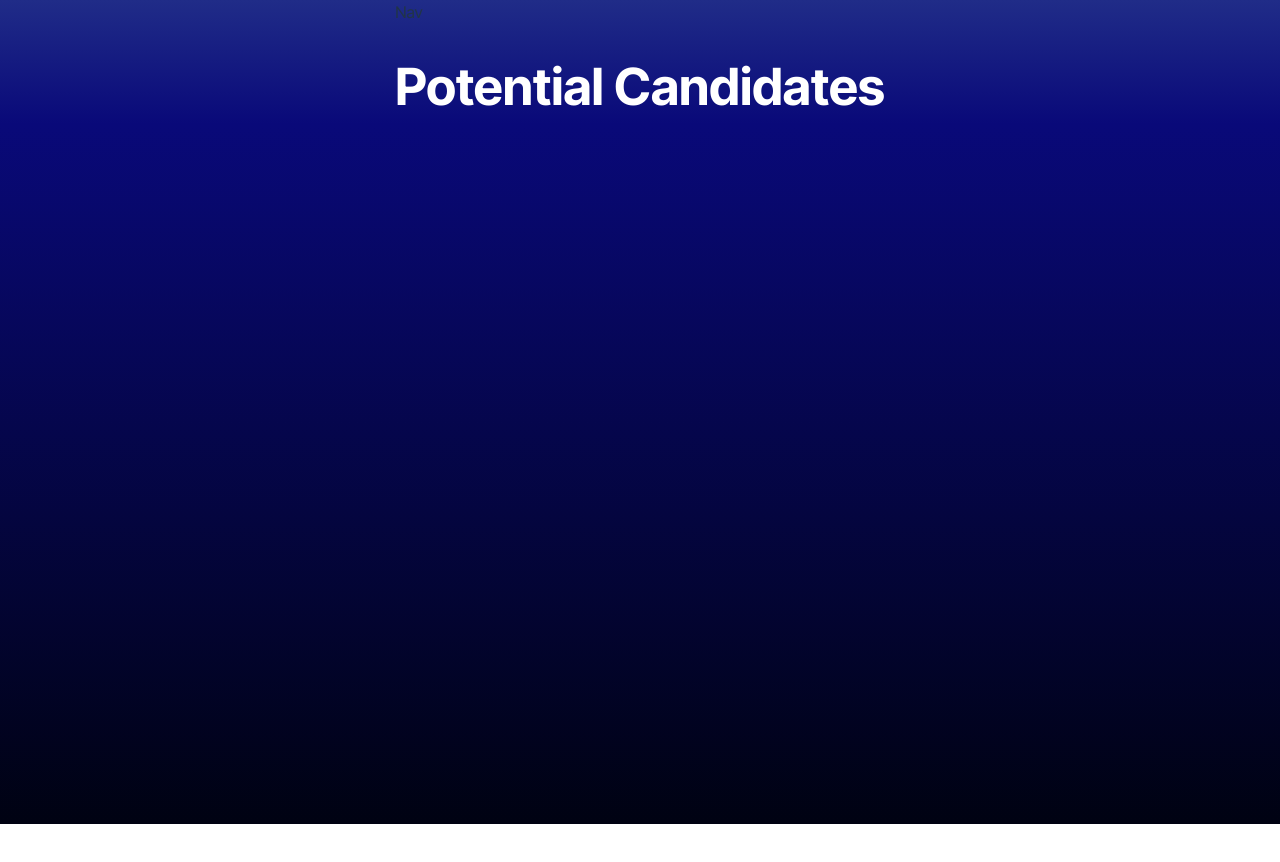
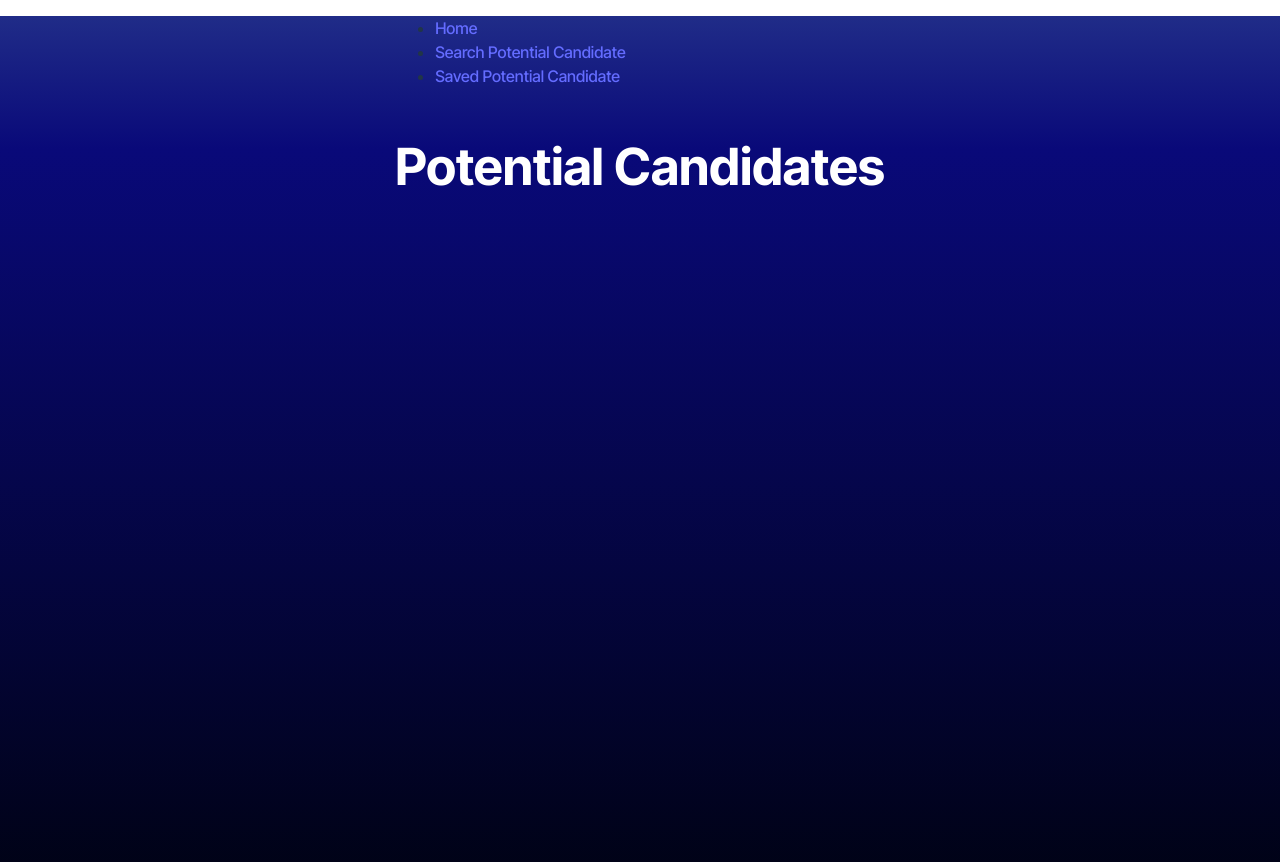
Before and after one commit to Pravus696/candidatesearch, a React (Vite) app in the folder Develop/: page /SavedCandidates in a window 1280 px wide. Shown: the top 862 px of the page. Before the commit the page ends 824 px from the top, so only its background shows below. Built offline with nearby package versions, Linux system fonts and the light colour scheme.

Commit message:
code for navbar created

```diff
--- a/Develop/src/components/Nav.tsx
+++ b/Develop/src/components/Nav.tsx
@@ -1,7 +1,24 @@
 const Nav = () => {
   // TODO: Add necessary code to display the navigation bar and link between the pages
   return (
-    <div>Nav</div>
+    <div>
+      <nav>
+        <ul>
+          <li>
+            {/* navigate to the home page */}
+            <a href="/">Home</a>
+          </li>
+          <li>
+            {/* navigate to the potential candidate search page */}
+            <a href="/Potential Candidate">Search Potential Candidate</a>
+          </li>
+          <li>
+            {/* navigate to the saved candidate page */}
+            <a href="/savedCandidates">Saved Potential Candidate</a>
+          </li>
+        </ul>
+      </nav>
+    </div>
   )
 };
 
```
